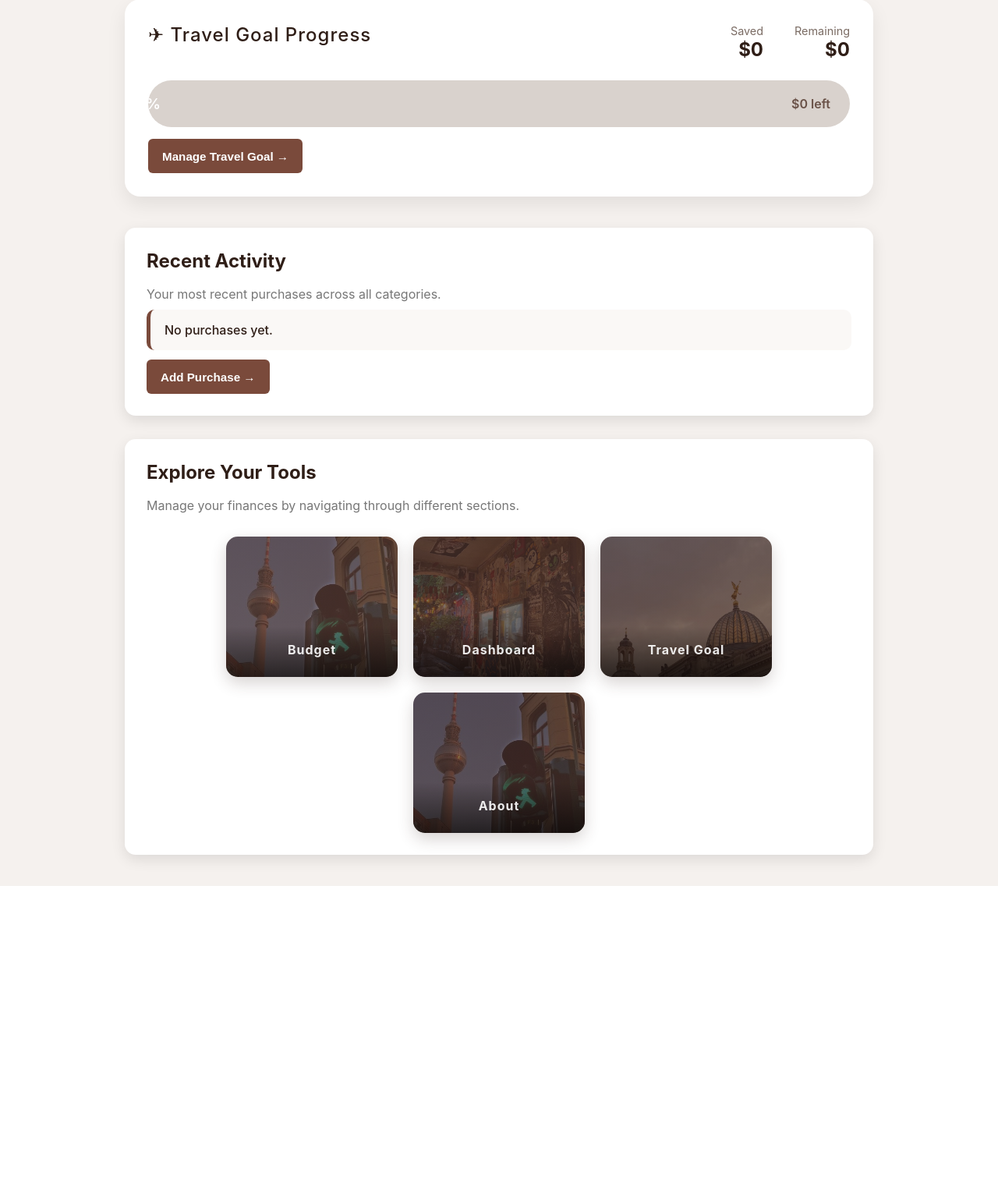
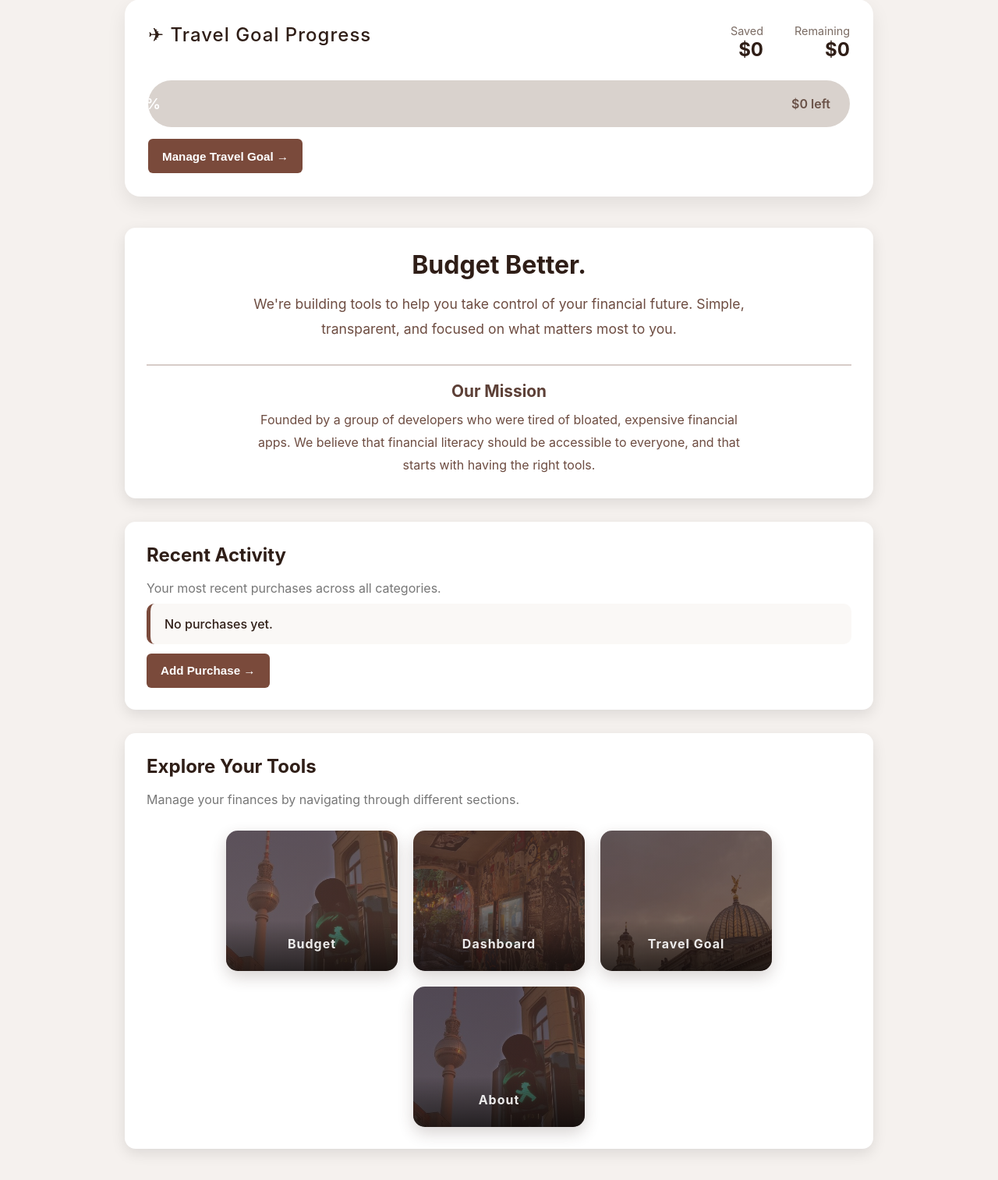
Before and after one commit to JusttoCode2025/Personal-Finance-Tracker, a Flask app: page /home in a window 1280 px wide. Shown: the part 272-1785 px from the top of the page at 78% size. Before the commit the page ends 1408 px from the top, so only its background shows below. Run offline with Flask 3, Linux system fonts and the light colour scheme; data that the repository does not hold is empty; some libraries are stand-ins or nearby versions.

Commit message:
Updated home.html with mission
Signed-off-by: fairooz29siddiquee <fairooz29siddiquee@gmail.com>

```diff
--- a/frontend/templates/home.html
+++ b/frontend/templates/home.html
@@ -67,6 +67,22 @@
         </div>
 
     </div>
+        <div class="section">
+        <h2 style="font-size: 2em; text-align: center; margin-bottom: 15px;">Budget Better.</h2>
+        <p style="text-align: center; color: #6D4C41; font-size: 1.1em; line-height: 1.8; max-width: 700px; margin: 0 auto 30px auto;">
+            We're building tools to help you take control of your financial future.
+            Simple, transparent, and focused on what matters most to you.
+        </p>
+
+        <div style="border-top: 2px solid #D7CCC8; padding-top: 20px; margin-top: 20px; text-align: center;">
+            <h3 style="font-size: 1.3em; color: #5D4037; margin-bottom: 10px;">Our Mission</h3>
+            <p style="color: #6D4C41; line-height: 1.8; max-width: 650px; margin: 0 auto;">
+                Founded by a group of developers who were tired of bloated, expensive financial apps.
+                We believe that financial literacy should be accessible to everyone, and that starts
+                with having the right tools.
+            </p>
+        </div>
+    </div>
 
     <div class="section">
         <h2> Recent Activity</h2>
```
